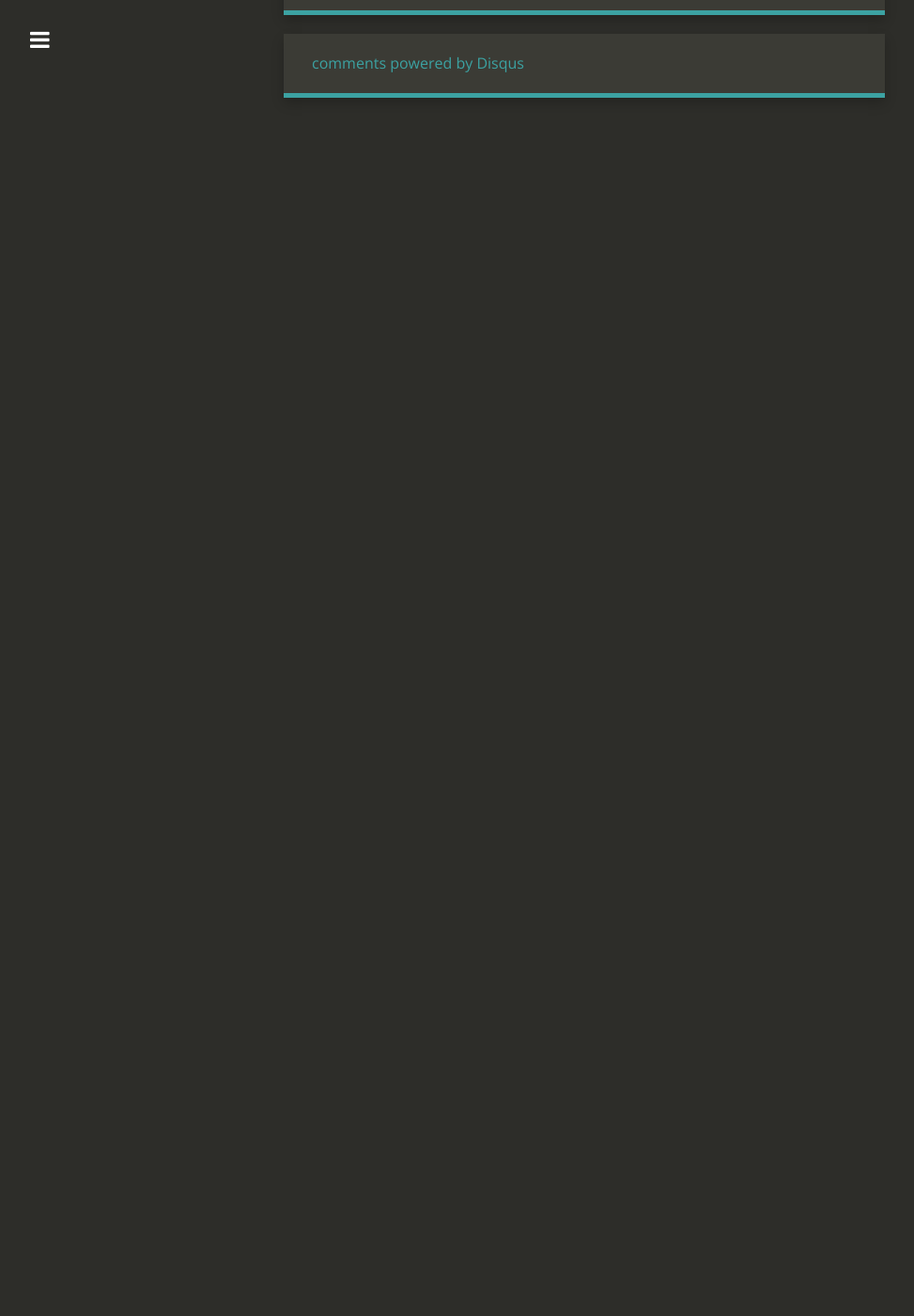
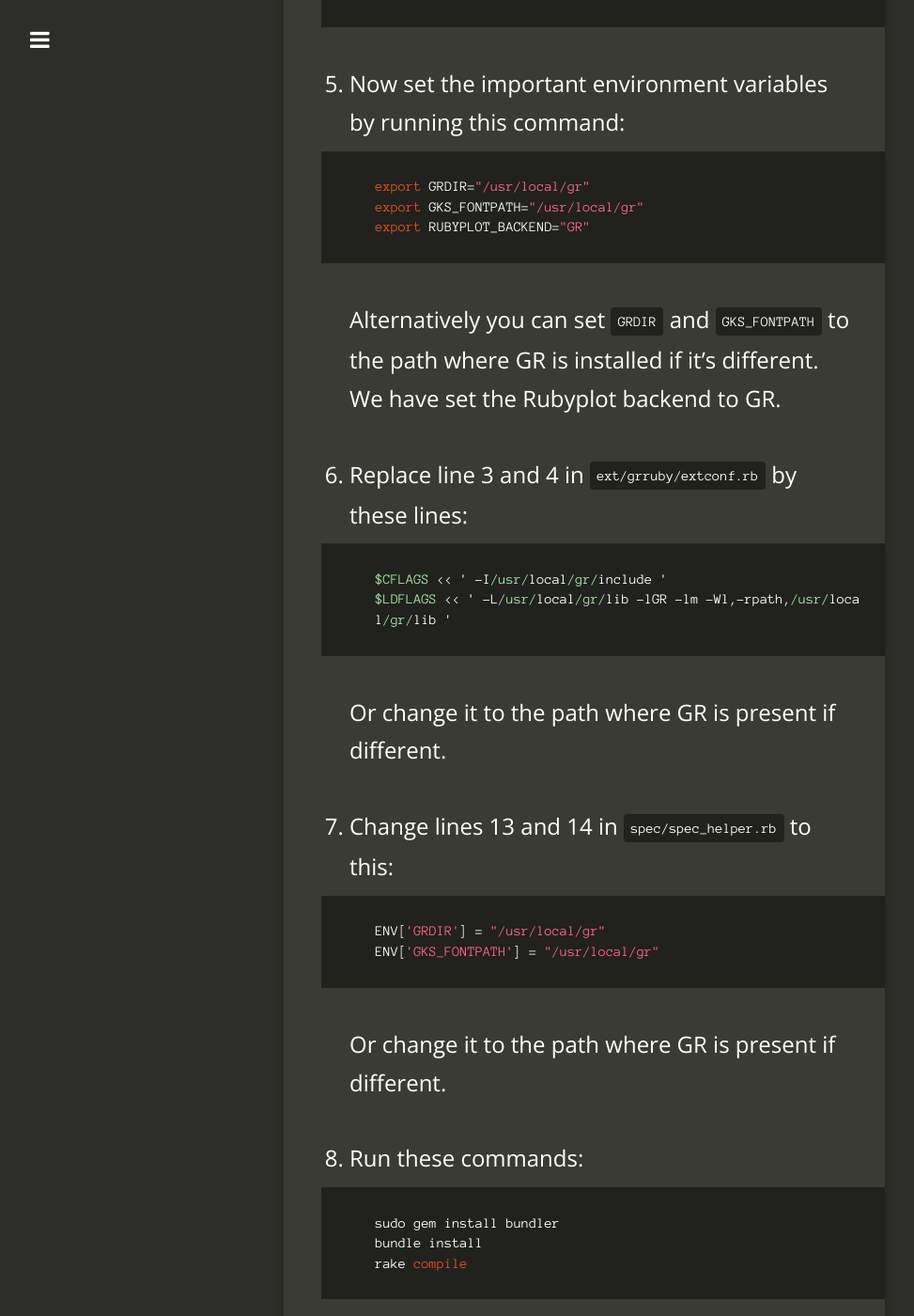
Before and after one commit to alishdipani/Old_Website, a Jekyll site: the page built from _posts/2019-06-09-Rubyplot-installation-guide.md, in a window 1280 px wide and 1400 px high, scrolled down 1661 px. Shown: the whole window at 94% size, without its empty margins (18-991 px from the left). Built offline with Jekyll 4.4.1, drawn with Linux system fonts in a browser that asks for light colours; nearby versions of some CDN libraries; comment, search, counter and statistics services are not loaded; before the commit the page ends 1806 px from its top, so only the background shows below that; some of the changed text lies outside the part shown.

Commit message:
Update 2019-06-09-Rubyplot-installation-guide.md

````diff
--- a/_posts/2019-06-09-Rubyplot-installation-guide.md
+++ b/_posts/2019-06-09-Rubyplot-installation-guide.md
@@ -11,7 +11,12 @@ tags:
  - SciRuby
  - Rubyplot
 ---
-This blog is a guide for installation of Rubyplot including both GR and ImageMagick backends.
+This blog is a guide for Developer installation of Rubyplot including both GR and ImageMagick backends.
+* TOC
+{:toc}
+
+# Installation
+P.S.- Make sure you have installed Ruby and have updated it to the latest version.
 
 Installation steps:
 1. Installing GR C Framework: Follow the instructions given [[here]](https://software.opensuse.org/download.html?project=science:gr-framework&package=python-gr) but change the command to sudo apt-get install gr (instead of sudo apt-get install python-gr).
@@ -20,12 +25,47 @@ GR will be installed in the path : `/usr/gr`
 ```bash
 sudo ln -s /usr/gr /usr/local/gr
 ```
-3. Now set the important environment variables by running this command:
+3. Clone the Rubyplot repository using this command:
+```
+git clone https://github.com/SciRuby/rubyplot.git
+```
+4. Change the current directory to Rubyplot folder by using this command:
+```bash
+cd rubyplot
+```
+5. Now set the important environment variables by running this command:
 ```shell
 export GRDIR="/usr/local/gr"
 export GKS_FONTPATH="/usr/local/gr"
 export RUBYPLOT_BACKEND="GR"
 ```
 Alternatively you can set `GRDIR` and `GKS_FONTPATH` to the path where GR is installed if it's different.
-We have set the Rubyplot backend to GR
-4.
+We have set the Rubyplot backend to GR.
+6. Replace line 3 and 4 in `ext/grruby/extconf.rb` by these lines:
+```
+$CFLAGS << ' -I/usr/local/gr/include '
+$LDFLAGS << ' -L/usr/local/gr/lib -lGR -lm -Wl,-rpath,/usr/local/gr/lib '
+```
+Or change it to the path where GR is present if different.
+7. Change lines 13 and 14 in `spec/spec_helper.rb` to this:
+```
+ENV['GRDIR'] = "/usr/local/gr"
+ENV['GKS_FONTPATH'] = "/usr/local/gr"
+```
+Or change it to the path where GR is present if different.
+8. Run these commands:
+```bash
+sudo gem install bundler
+bundle install
+rake compile
+```
+GR backend has been setup, now we need to set up the ImageMagick backend.
+9. To install ImageMagick and rmagick follow the instructions [[here]](https://github.com/rmagick/rmagick).
+10. Now, we have setup both the backends and can change the backends at any time using this command:
+```bash
+export RUBYPLOT_BACKEND="GR" # For GR backend
+export RUBYPLOT_BACKEND="MAGICK" # For ImageMagick backend
+```
+
+# Testing
+For testing Rubyplot follow these instructions:
````
